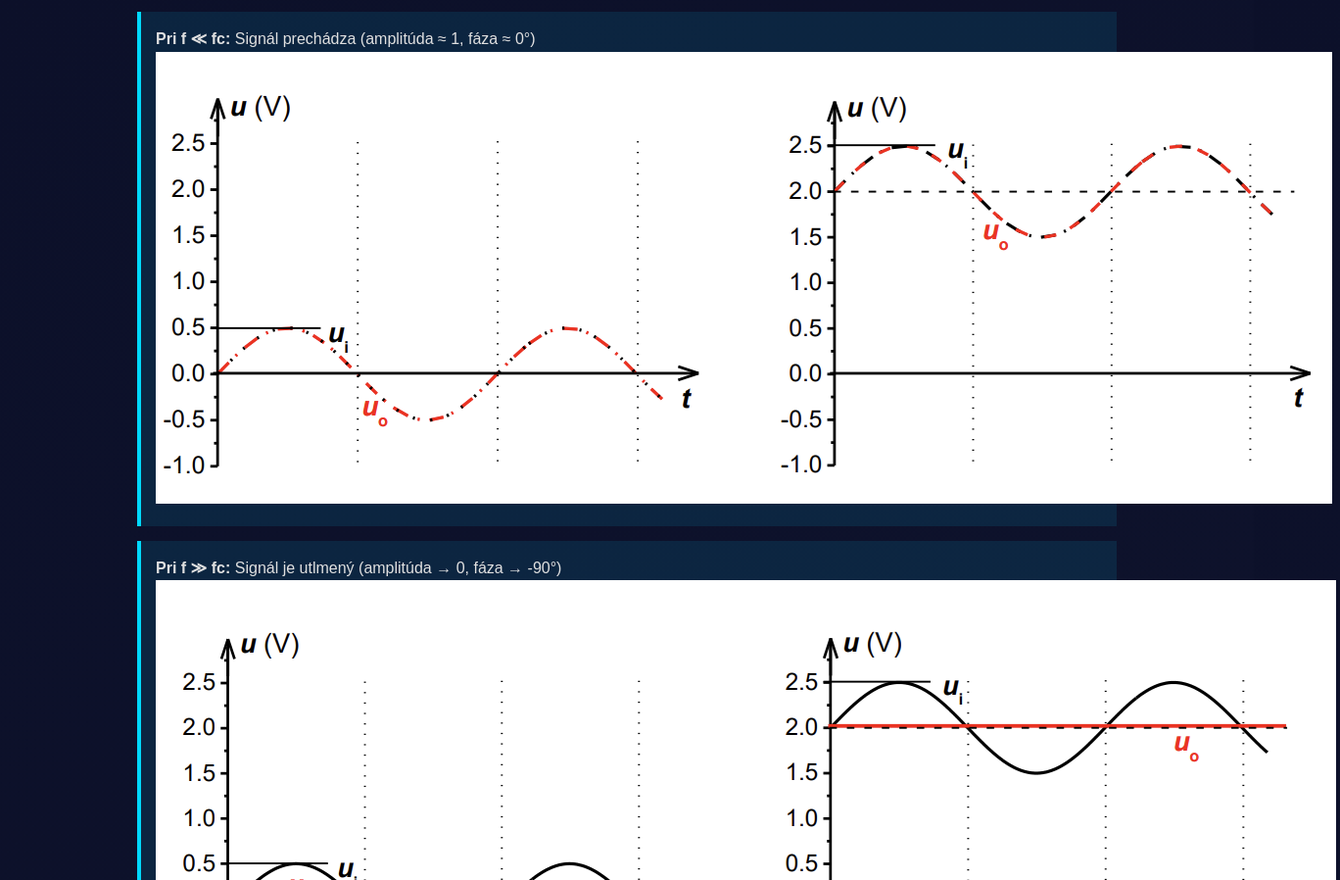
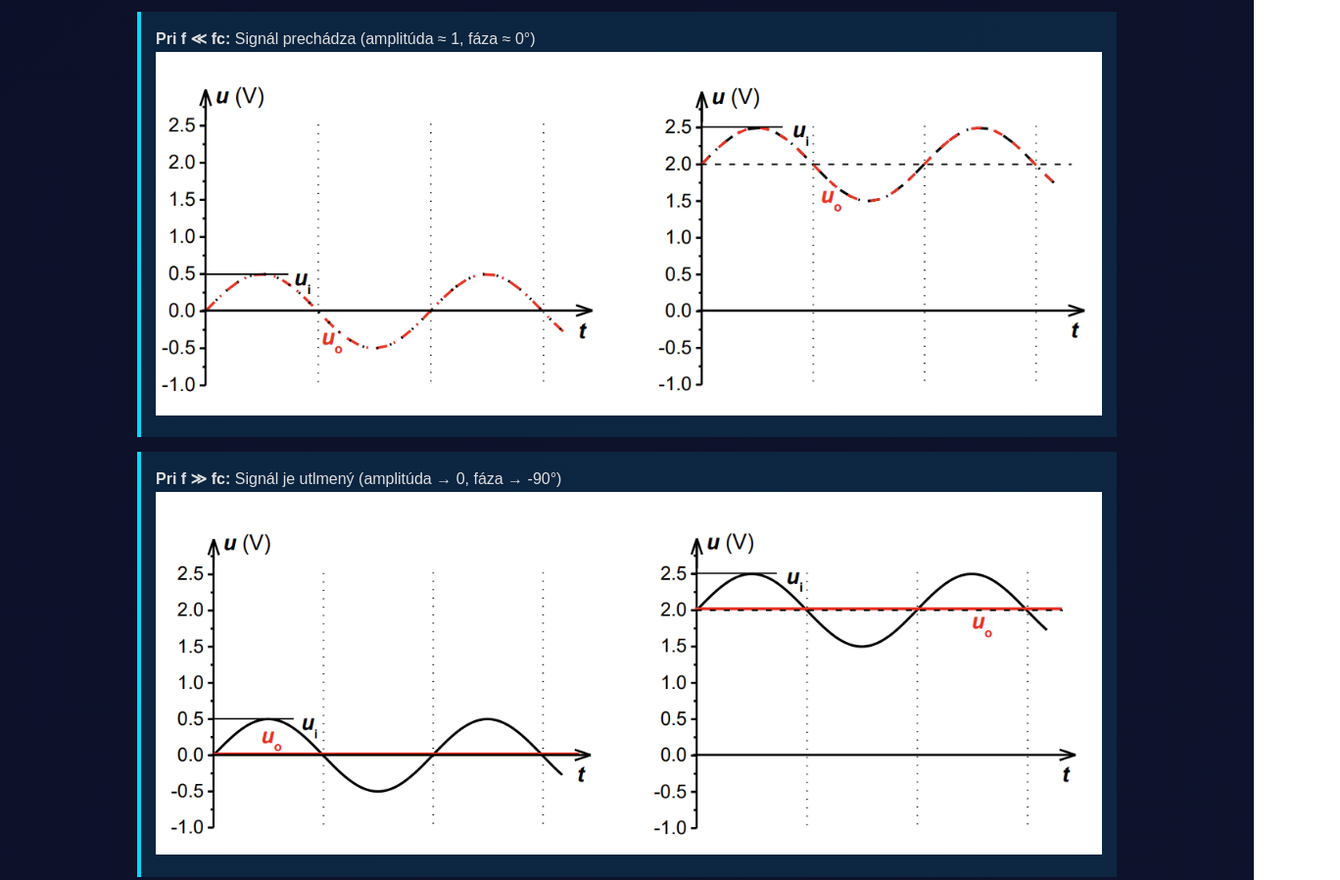
Before and after one commit to Gymoblig/elns, a plain HTML site: page index.html in a window 1280 px wide. Shown: the part 2194-3092 px from the top of the page at 98% size, 1368 px wide, since content can reach past the window. Drawn offline with Linux system fonts and the light colour scheme.

Commit message:
Restore index.html with original content

```diff
--- a/index.html
+++ b/index.html
@@ -56,7 +56,7 @@
             min-height: 100px;
         }
 
-        .graph img {
+        img {
             max-width: 100%;
             height: auto;
         }
```
